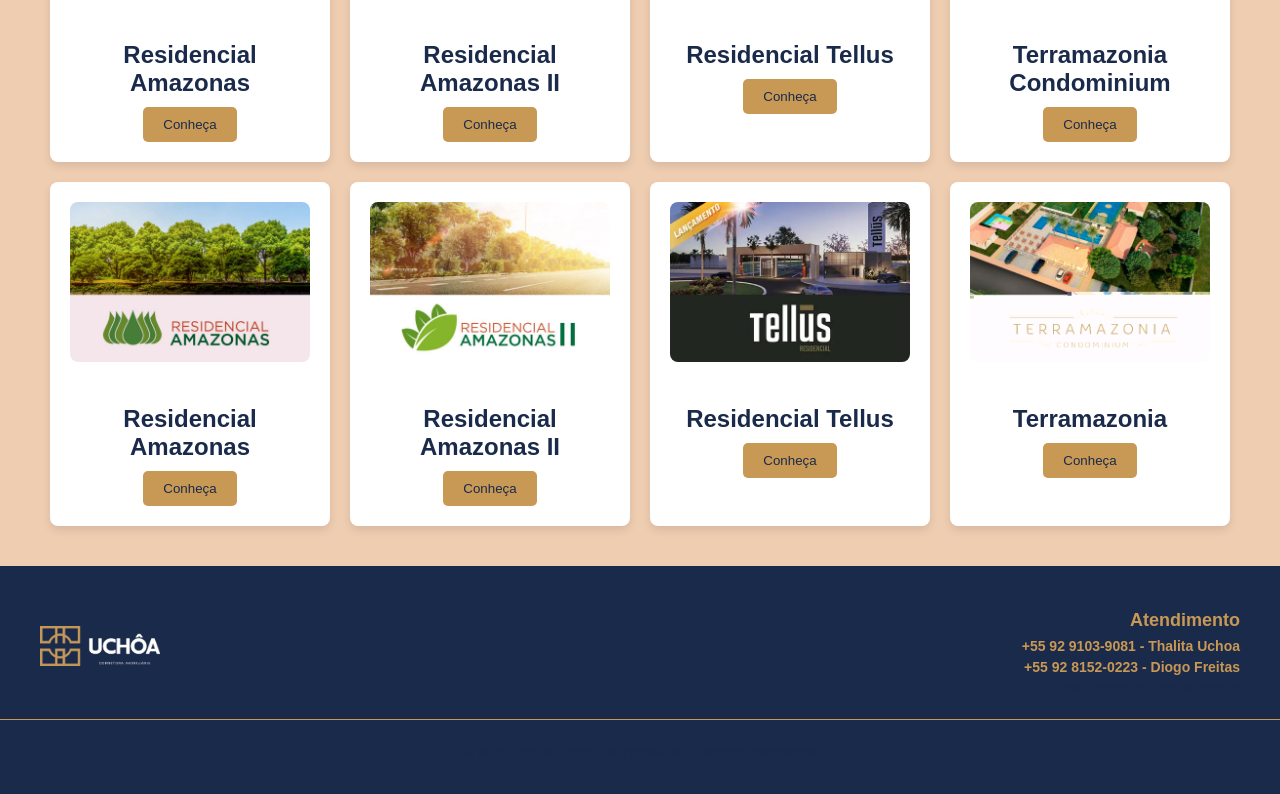
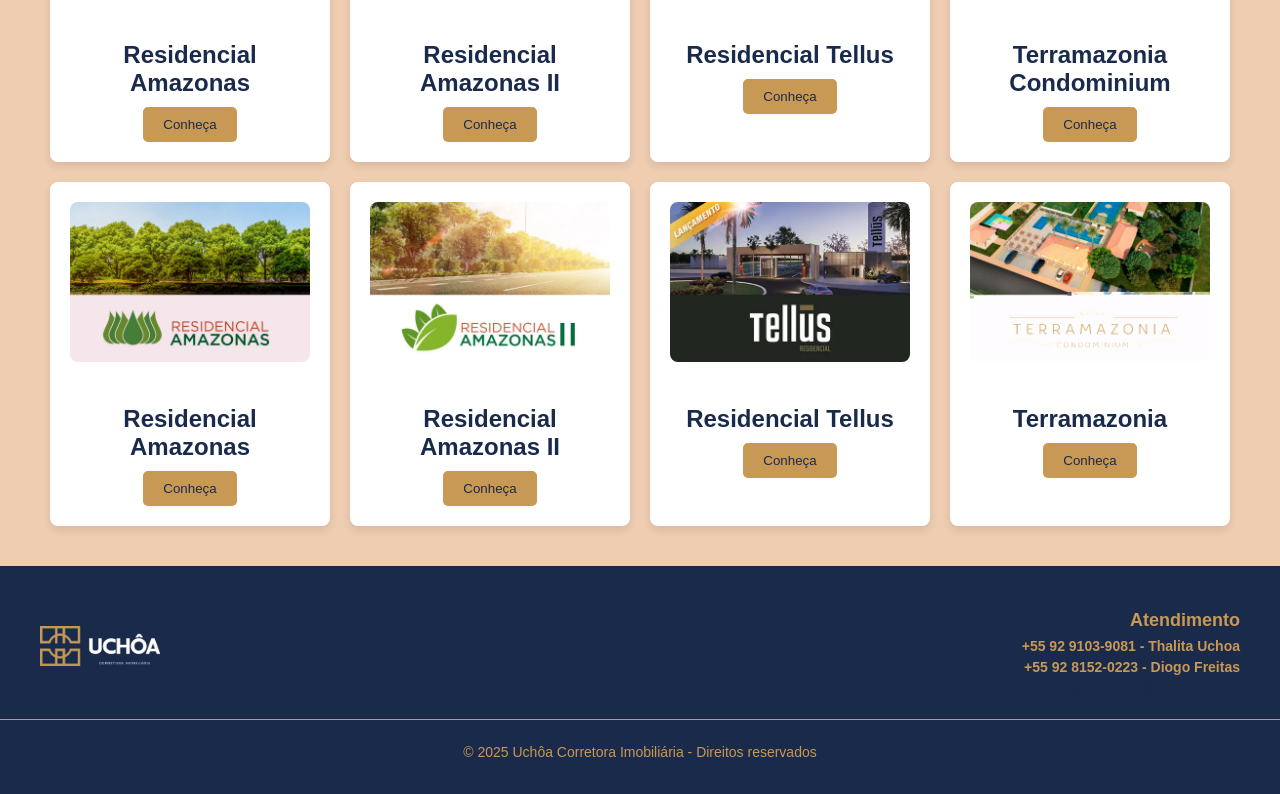
Before and after one commit to RenanFelixDeSouza/thalitaimobiliaria, a React (Create React App) app: page / in a window 1280 px wide. Shown: the part 2239-3033 px from the top of the page. Built offline with nearby package versions, Linux system fonts and the light colour scheme.

Commit message:
Altera a cor do texto no rodapé para var(--secondary-color) para melhor contraste

```diff
--- a/src/Component/Footer/Footer.css
+++ b/src/Component/Footer/Footer.css
@@ -55,7 +55,7 @@
   text-align: center;
   margin-top: 10px;
   font-size: 14px;
-  color: var(--primary-color);
+  color: var(--secondary-color);
   border-top: 1px solid var(--secondary-color);
   padding-top: 10px;
 }
```
